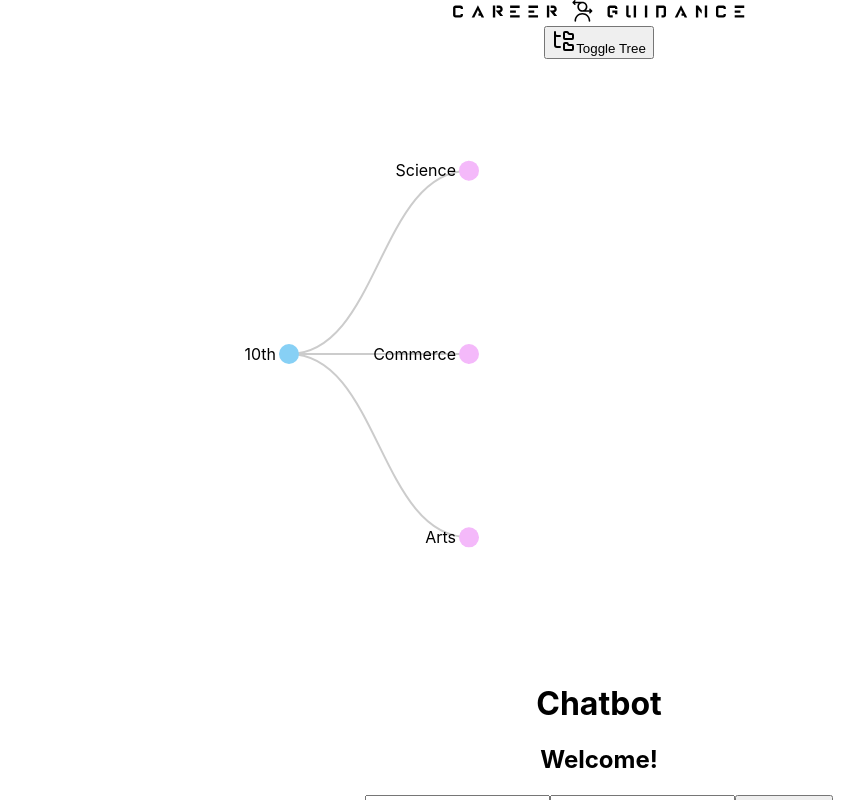
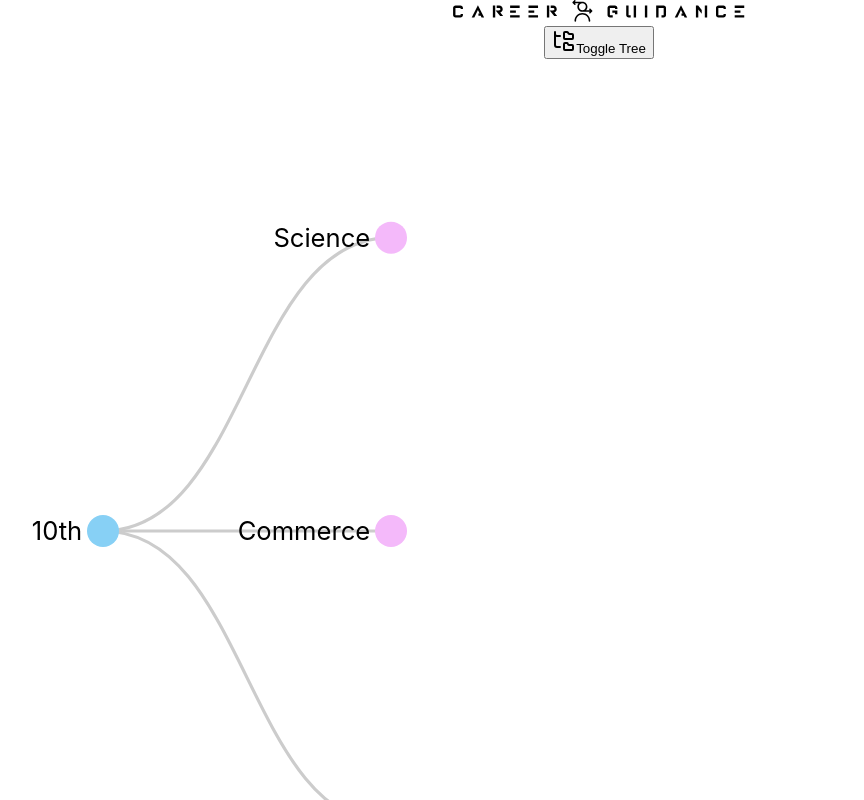
Before and after one commit to pavan10504/mini_project, a React (Create React App) app: page / in a window 1280 px wide. Both pictures are taken after a click on the button "Toggle Tree". Shown: the top 800 px of the page, without its empty margins (41-905 px from the left). Built offline with nearby package versions, Linux system fonts and the light colour scheme.

Commit message:
added viewport to tree

```diff
--- a/src/components/chatbot.js
+++ b/src/components/chatbot.js
@@ -81,9 +81,15 @@ const ChatbotLanding = ({ onToggleTree }) => {
           <Button onClick={handleTreeToggle} className="p-2">
             <FolderTree className="h-4 w-4 mr-2" />
             Toggle Tree
+           </Button>
+           {showTree&&(<div className="absolute inset-0 bg-black bg-opacity-50 flex items-center justify-center z-20">
+          <Card className="w-3/4 h-3/4 p-6 overflow-auto">
+          <TreeVisualization className="relative " isVisible={showTree}/>
+          <Button onClick={handleTreeToggle} className="mt-4">Close</Button>
+          </Card>
+          </div>)}
 
-          </Button>
-          <TreeVisualization className="relative " isVisible={showTree}/>
+
           <h1 className="text-2xl font-bold">Chatbot</h1>
         </div>
         {showInfoCard && (
--- a/src/components/tree.js
+++ b/src/components/tree.js
@@ -24,7 +24,7 @@ const treeData = {
   ]
 };
 
-const TreeVisualization = ({ isVisible }) => {
+const TreeVisualization = ({ isVisible },props) => {
   const svgRef = useRef(null);
 
   useEffect(() => {
@@ -33,8 +33,10 @@ const TreeVisualization = ({ isVisible }) => {
       svg.selectAll('*').remove(); // Clear previous render
 
       const width = 800;
-      const height = 600;
+      const height =600;
       const margin = { top: 20, right: 90, bottom: 30, left: 90 };
+      svg.attr('viewBox', `0 0 ${width} ${height}`)
+           .attr('preserveAspectRatio', 'xMidYMid meet');
 
       const g = svg.append('g').attr('transform', `translate(${margin.left},${margin.top})`);
 
@@ -48,10 +50,11 @@ const TreeVisualization = ({ isVisible }) => {
 
       function collapse(d) {
         if (d.children) {
-          d._children = d.children;
-          d.children = null;
+            d._children = d.children;
+            d._children.forEach(collapse);
+            d.children = null;
         }
-      }
+    }
 
       update(root);
 
@@ -161,9 +164,7 @@ const TreeVisualization = ({ isVisible }) => {
   if (!isVisible) return null;
 
   return (
-    <div className="z-10 bg-white p-4 rounded-lg shadow-xl">
-      <svg ref={svgRef} width="800" height="600"></svg>
-    </div>
+      <svg ref={svgRef} className='h-full w-full' {...props}></svg>
   );
 };
 
```
